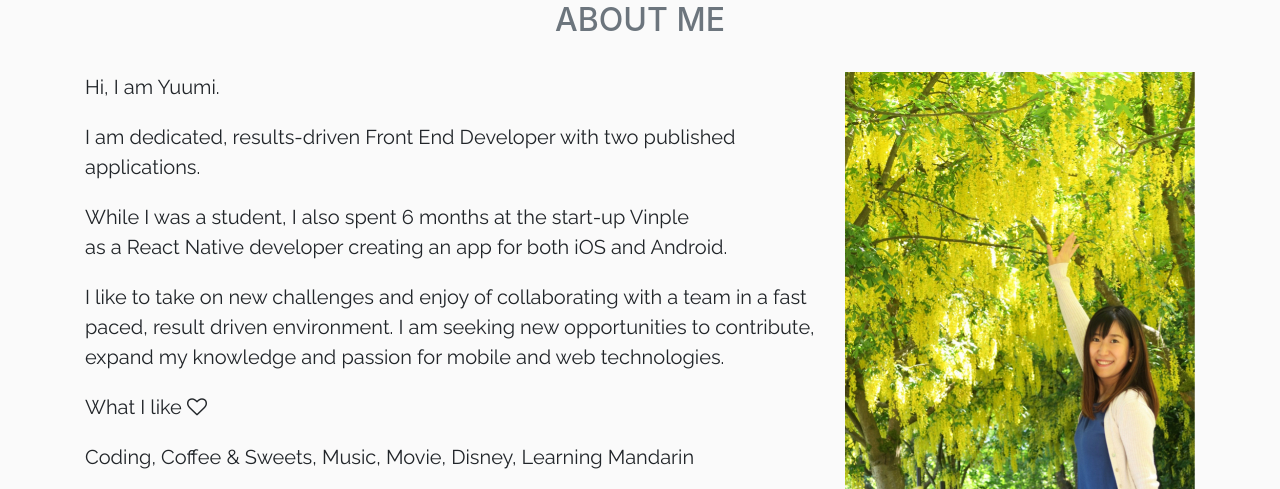
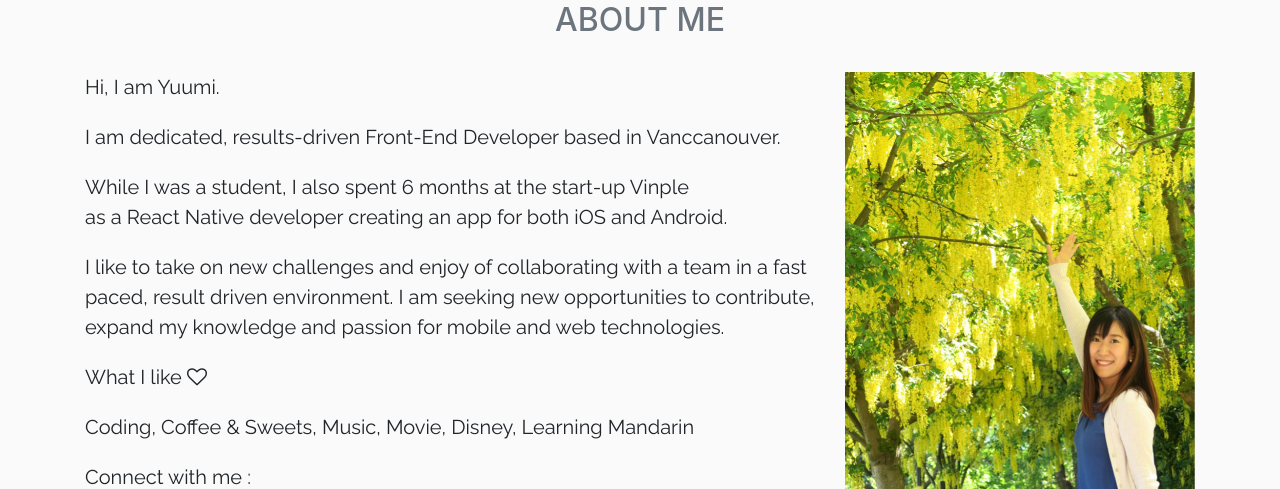
Before and after one commit to yuuming/portfolio, a website with bundled scripts: page index.html in a window 1280 px wide. Shown: the part 1360-1849 px from the top of the page. Built offline with nearby package versions, Linux system fonts and the light colour scheme; a script that the page names is missing.

Commit message:
Add the location I work in about

```diff
--- a/index.html
+++ b/index.html
@@ -110,7 +110,7 @@
       <div class="row">
         <div class="col-lg-8 mr-auto animation">
           <p class="lead animation">Hi, I am Yuumi.
-            <p class="lead animation"> I am dedicated, results-driven Front End Developer with two published applications.
+            <p class="lead animation"> I am dedicated, results-driven Front-End Developer based in Vanccanouver.
               <br>
               <p class="lead animation">While I was a student, I also spent 6 months at the start-up Vinple <br>as a
                 React Native developer creating an app for both iOS and Android.<br>
```
